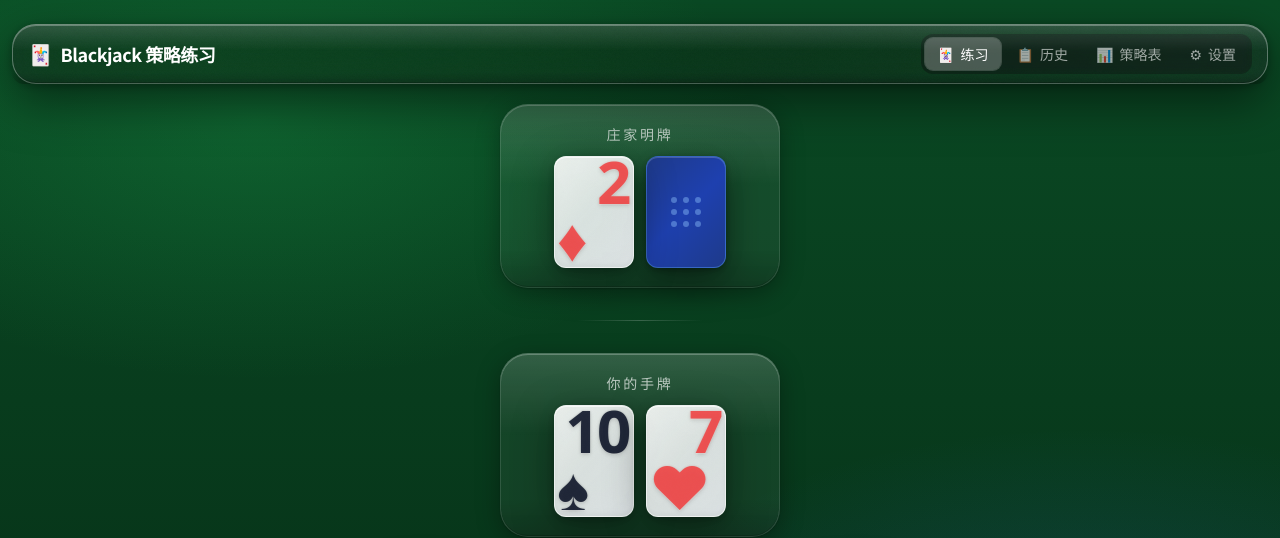
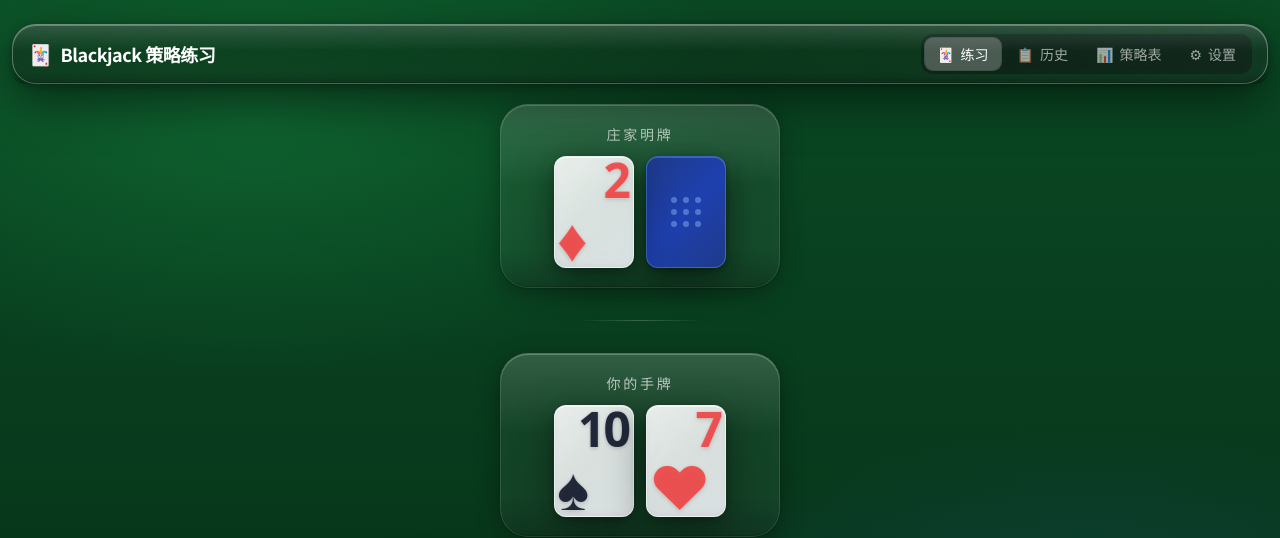
Before and after one commit to liuch288/blackjack, a React (Vite) app: page / in a window 1280 px wide. Shown: the top 538 px of the page. Built offline with nearby package versions, Linux system fonts and the light colour scheme.

Commit message:
tweak: 纸牌数字略微缩小一号并下移 3px

```diff
--- a/src/components/CardView.tsx
+++ b/src/components/CardView.tsx
@@ -10,17 +10,17 @@ interface Props {
 const sizeMap = {
   sm: {
     container: 'w-12 h-[72px]',
-    rank: 'text-4xl',
+    rank: 'text-3xl',
     suit: 'text-4xl',
   },
   md: {
     container: 'w-16 h-24 sm:w-20 sm:h-28',
-    rank: 'text-5xl sm:text-6xl',
+    rank: 'text-4xl sm:text-5xl',
     suit: 'text-5xl sm:text-6xl',
   },
   lg: {
     container: 'w-24 h-36',
-    rank: 'text-7xl',
+    rank: 'text-6xl',
     suit: 'text-7xl',
   },
 };
@@ -51,7 +51,7 @@ export function CardView({ card, size = 'md', faceDown }: Props) {
           fontFamily: "system-ui, -apple-system, 'Segoe UI', 'Helvetica Neue', sans-serif",
           fontWeight: 800,
           letterSpacing: '-0.04em',
-          top: 2,
+          top: 5,
           right: 4,
           textAlign: 'right',
           lineHeight: 0.75,
```
